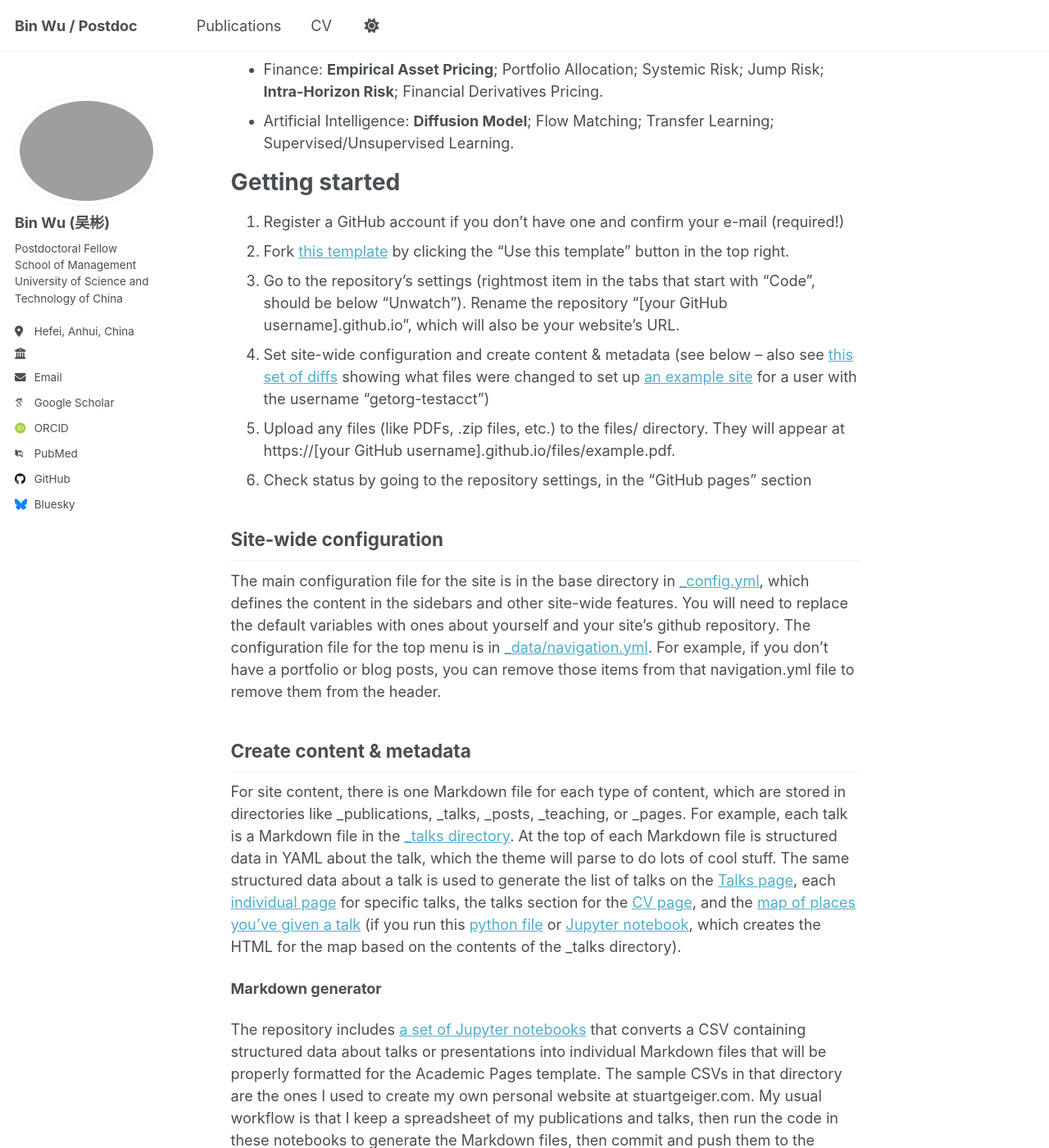
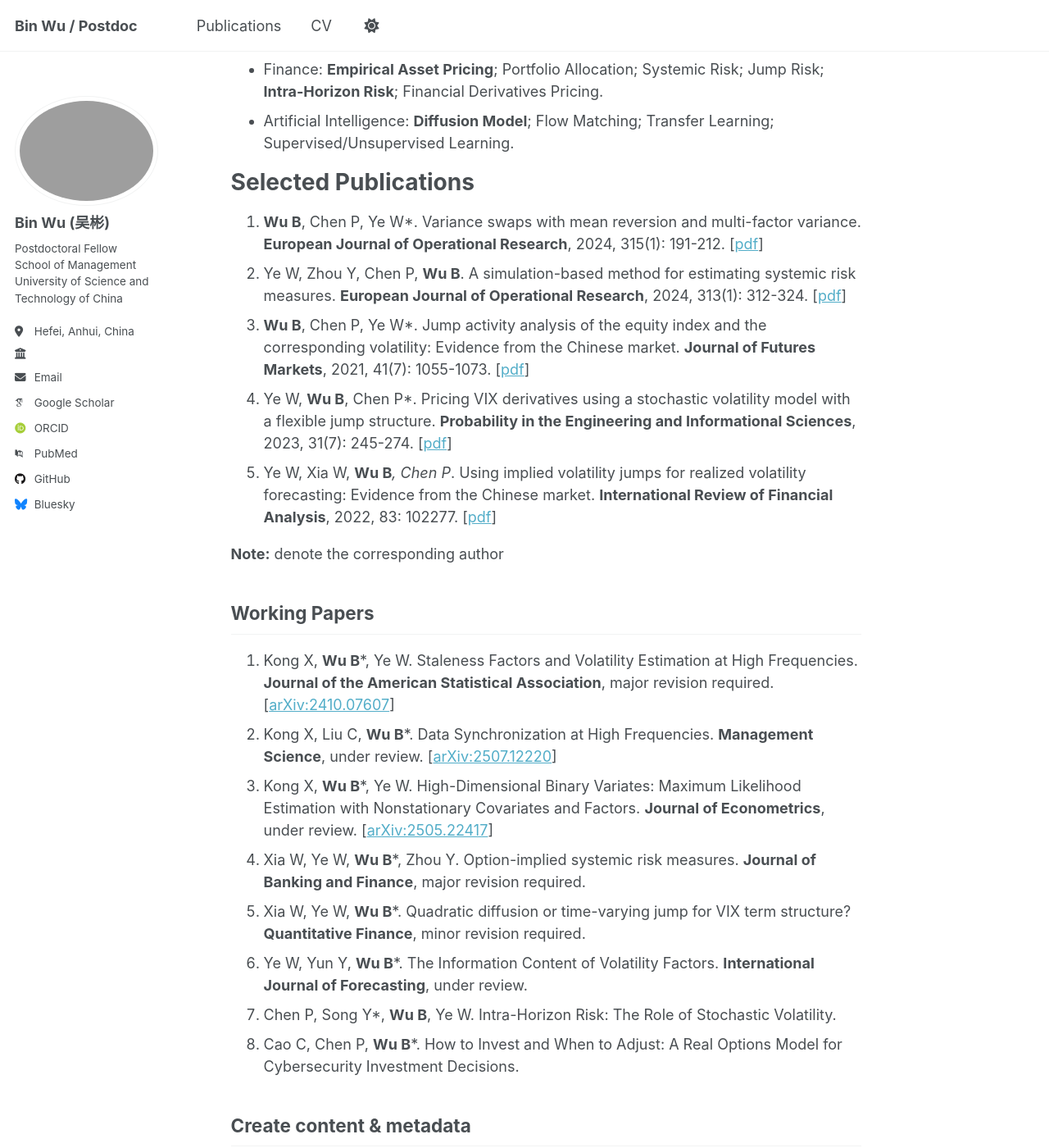
Before and after one commit to BinWu58/BinWu.github.io, a Jekyll site: the page built from _pages/about.md, in a window 1280 px wide and 1400 px high, scrolled down 770 px. Shown: the whole window at 82% size. Built offline with Jekyll 4.4.1, drawn with Linux system fonts in a browser that asks for light colours; some web fonts are replaced; a script that is not in the unit is left out.

Commit message:
about.md

```diff
--- a/_pages/about.md
+++ b/_pages/about.md
@@ -21,18 +21,26 @@ My research interests include:
 - Finance: **Empirical Asset Pricing**; Portfolio Allocation; Systemic Risk; Jump Risk; **Intra-Horizon Risk**; Financial Derivatives Pricing.
 - Artificial Intelligence: **Diffusion Model**; Flow Matching; Transfer Learning; Supervised/Unsupervised Learning.
 
-Getting started
+Selected Publications
 ======
-1. Register a GitHub account if you don't have one and confirm your e-mail (required!)
-1. Fork [this template](https://github.com/academicpages/academicpages.github.io) by clicking the "Use this template" button in the top right.
-1. Go to the repository's settings (rightmost item in the tabs that start with "Code", should be below "Unwatch"). Rename the repository "[your GitHub username].github.io", which will also be your website's URL.
-1. Set site-wide configuration and create content & metadata (see below -- also see [this set of diffs](http://archive.is/3TPas) showing what files were changed to set up [an example site](https://getorg-testacct.github.io) for a user with the username "getorg-testacct")
-1. Upload any files (like PDFs, .zip files, etc.) to the files/ directory. They will appear at https://[your GitHub username].github.io/files/example.pdf.
-1. Check status by going to the repository settings, in the "GitHub pages" section
+1. **Wu B**, Chen P, Ye W*. Variance swaps with mean reversion and multi-factor variance. **European Journal of Operational Research**, 2024, 315(1): 191-212. [[pdf](https://www.sciencedirect.com/science/article/pii/S0377221723009451)]
+1. Ye W, Zhou Y, Chen P, **Wu B**. A simulation-based method for estimating systemic risk measures. **European Journal of Operational Research**, 2024, 313(1): 312-324. [[pdf](https://www.sciencedirect.com/science/article/pii/S0377221723006616)]
+1. **Wu B**, Chen P, Ye W*. Jump activity analysis of the equity index and the corresponding volatility: Evidence from the Chinese market. **Journal of Futures Markets**, 2021, 41(7): 1055-1073. [[pdf](https://onlinelibrary.wiley.com/doi/full/10.1002/fut.22209)]
+1. Ye W, **Wu B**, Chen P*. Pricing VIX derivatives using a stochastic volatility model with a flexible jump structure. **Probability in the Engineering and Informational Sciences**, 2023, 31(7): 245-274. [[pdf](https://www.cambridge.org/core/journals/probability-in-the-engineering-and-informational-sciences/article/pricing-vix-derivatives-using-a-stochastic-volatility-model-with-a-flexible-jump-structure/6C4C46FE4B9703FF790CB351D2E909C2)]
+1. Ye W, Xia W, **Wu B***, Chen P*. Using implied volatility jumps for realized volatility forecasting: Evidence from the Chinese market. **International Review of Financial Analysis**, 2022, 83: 102277. [[pdf](https://www.sciencedirect.com/science/article/pii/S1057521922002320)]
 
-Site-wide configuration
+**Note:** denote the corresponding author
+
+Working Papers
 ------
-The main configuration file for the site is in the base directory in [_config.yml](https://github.com/academicpages/academicpages.github.io/blob/master/_config.yml), which defines the content in the sidebars and other site-wide features. You will need to replace the default variables with ones about yourself and your site's github repository. The configuration file for the top menu is in [_data/navigation.yml](https://github.com/academicpages/academicpages.github.io/blob/master/_data/navigation.yml). For example, if you don't have a portfolio or blog posts, you can remove those items from that navigation.yml file to remove them from the header.
+1. Kong X, **Wu B***, Ye W. Staleness Factors and Volatility Estimation at High Frequencies. **Journal of the American Statistical Association**, major revision required. [[arXiv:2410.07607](https://arxiv.org/pdf/2410.07607)]
+1. Kong X, Liu C, **Wu B***. Data Synchronization at High Frequencies. **Management Science**, under review. [[arXiv:2507.12220](https://arxiv.org/pdf/2507.12220)]
+1. Kong X, **Wu B***, Ye W. High-Dimensional Binary Variates: Maximum Likelihood Estimation with Nonstationary Covariates and Factors. **Journal of Econometrics**, under review. [[arXiv:2505.22417](https://arxiv.org/pdf/2505.22417)]
+1. Xia W, Ye W, **Wu B***, Zhou Y. Option-implied systemic risk measures. **Journal of Banking and Finance**, major revision required.
+1. Xia W, Ye W, **Wu B***. Quadratic diffusion or time-varying jump for VIX term structure? **Quantitative Finance**, minor revision required.
+1. Ye W, Yun Y, **Wu B***. The Information Content of Volatility Factors. **International Journal of Forecasting**, under review.
+1. Chen P, Song Y*, **Wu B**, Ye W. Intra-Horizon Risk: The Role of Stochastic Volatility.
+1. Cao C, Chen P, **Wu B***. How to Invest and When to Adjust: A Real Options Model for Cybersecurity Investment Decisions.
 
 Create content & metadata
 ------
```
